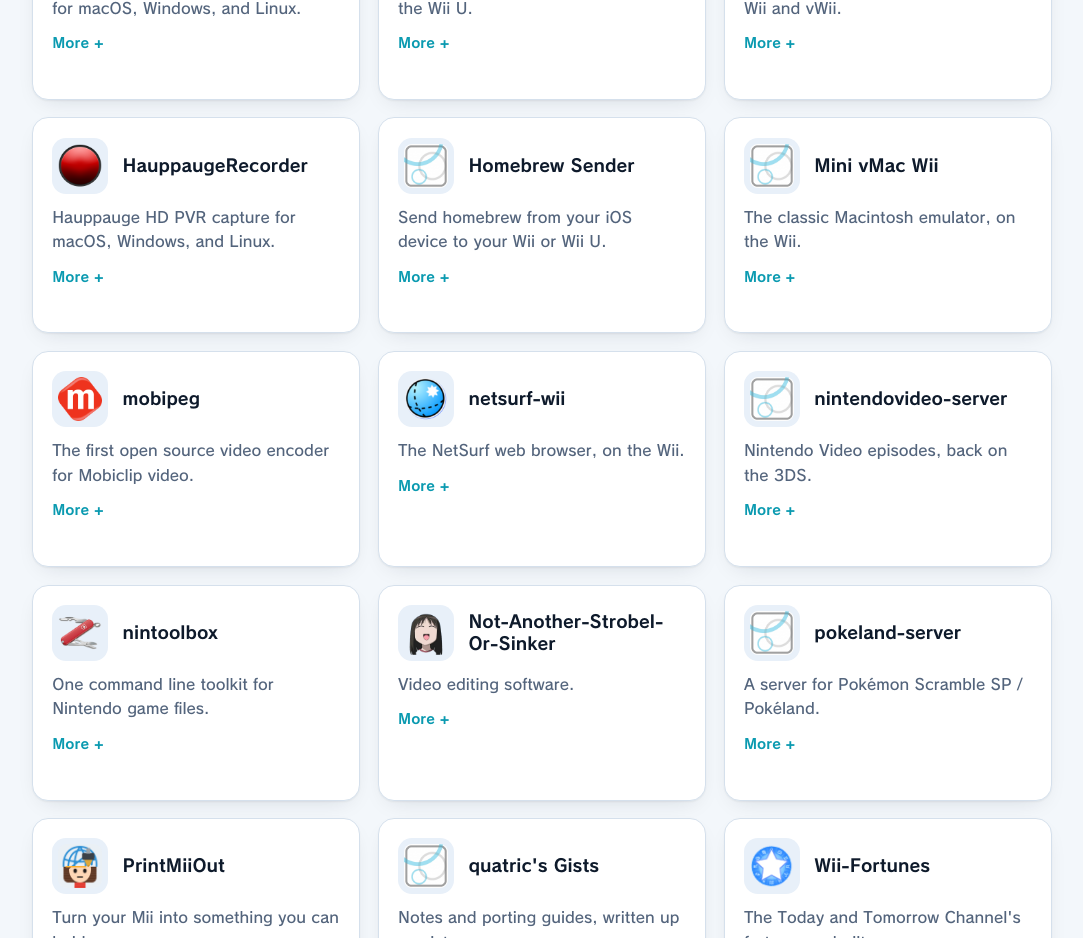
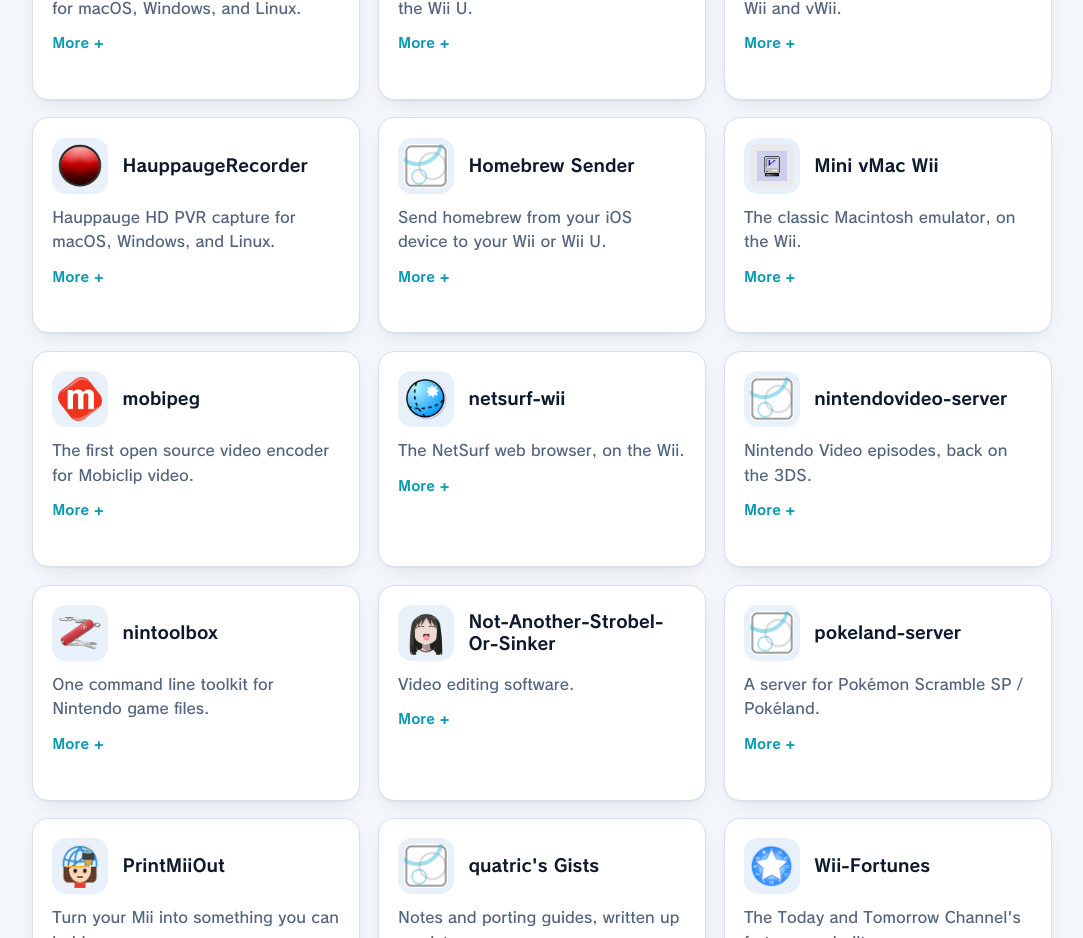
Before and after one commit to quatric/quatricsoftware.com, a plain HTML site: page index.html in a window 1280 px wide. Shown: the part 1360-2298 px from the top of the page, without its empty margins (98-1181 px from the left). Drawn offline with Linux system fonts and the light colour scheme.

Commit message:
Add Mini vMac Wii icon

```diff
--- a/index.html
+++ b/index.html
@@ -116,7 +116,7 @@
 <details><summary><span class="more">More</span><span class="less">Less</span></summary><p class="full">Send .dol and .elf homebrew to a Wii or Wii U over wiiload straight from your iPhone or iPad.</p></details>
 </li>
 <li class="card">
-<div class="card-head"><img class="icon" src="/img/quatric.png" alt="" width="64" height="64" loading="lazy"><h3><a href="https://github.com/quatric/minivmac-wii/releases/latest/" rel="noopener">Mini vMac Wii</a></h3></div>
+<div class="card-head"><img class="icon" src="/img/minivmac-wii.png" alt="" width="64" height="64" loading="lazy"><h3><a href="https://github.com/quatric/minivmac-wii/releases/latest/" rel="noopener">Mini vMac Wii</a></h3></div>
 <p>The classic Macintosh emulator, on the Wii.</p>
 <details><summary><span class="more">More</span><span class="less">Less</span></summary><p class="full">Mini vMac, the classic Macintosh emulator, for the Wii (Homebrew Channel) and the Wii U (Aroma).</p></details>
 </li>
```
Also changed, not shown: img/minivmac-wii.png (added).
